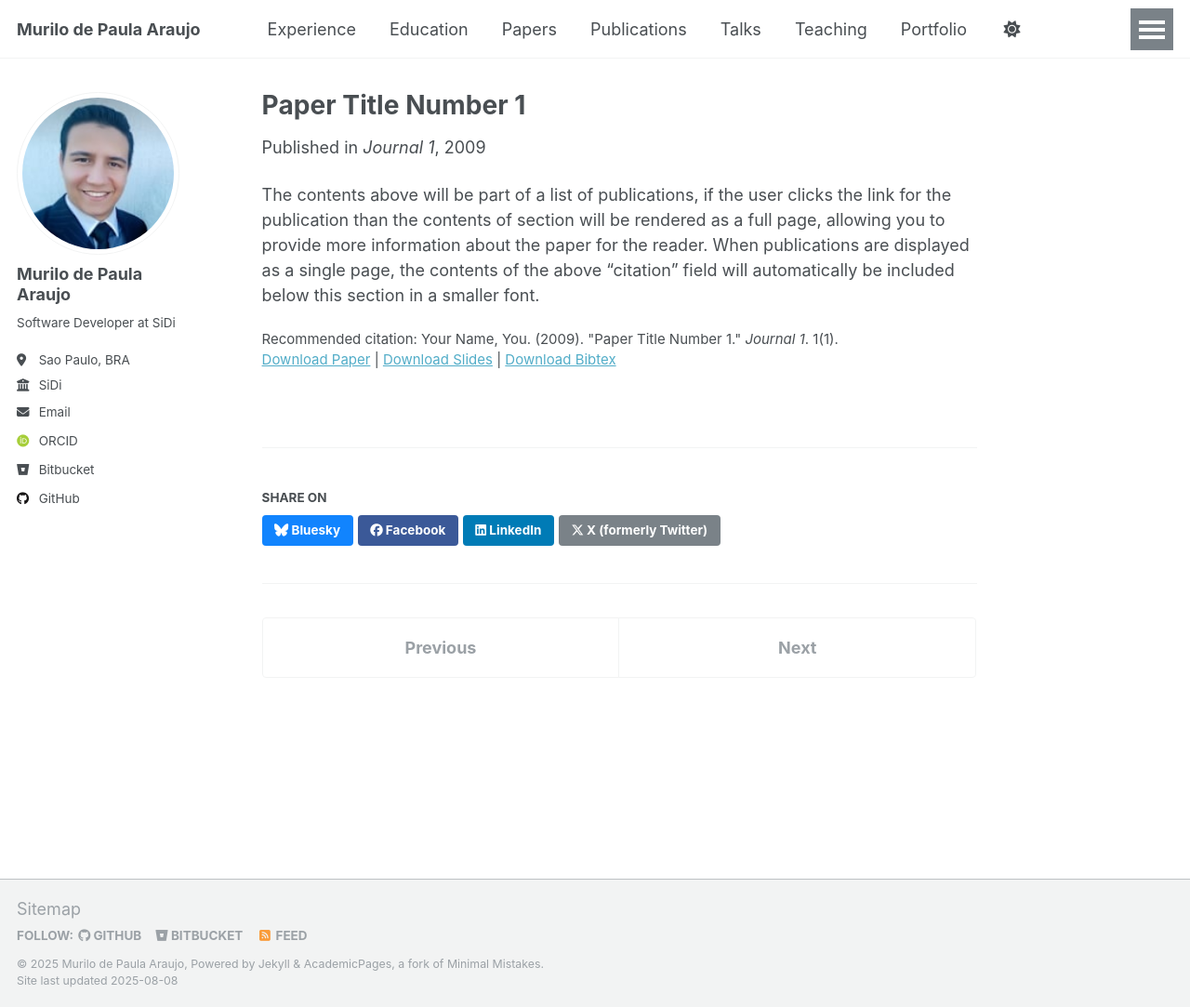
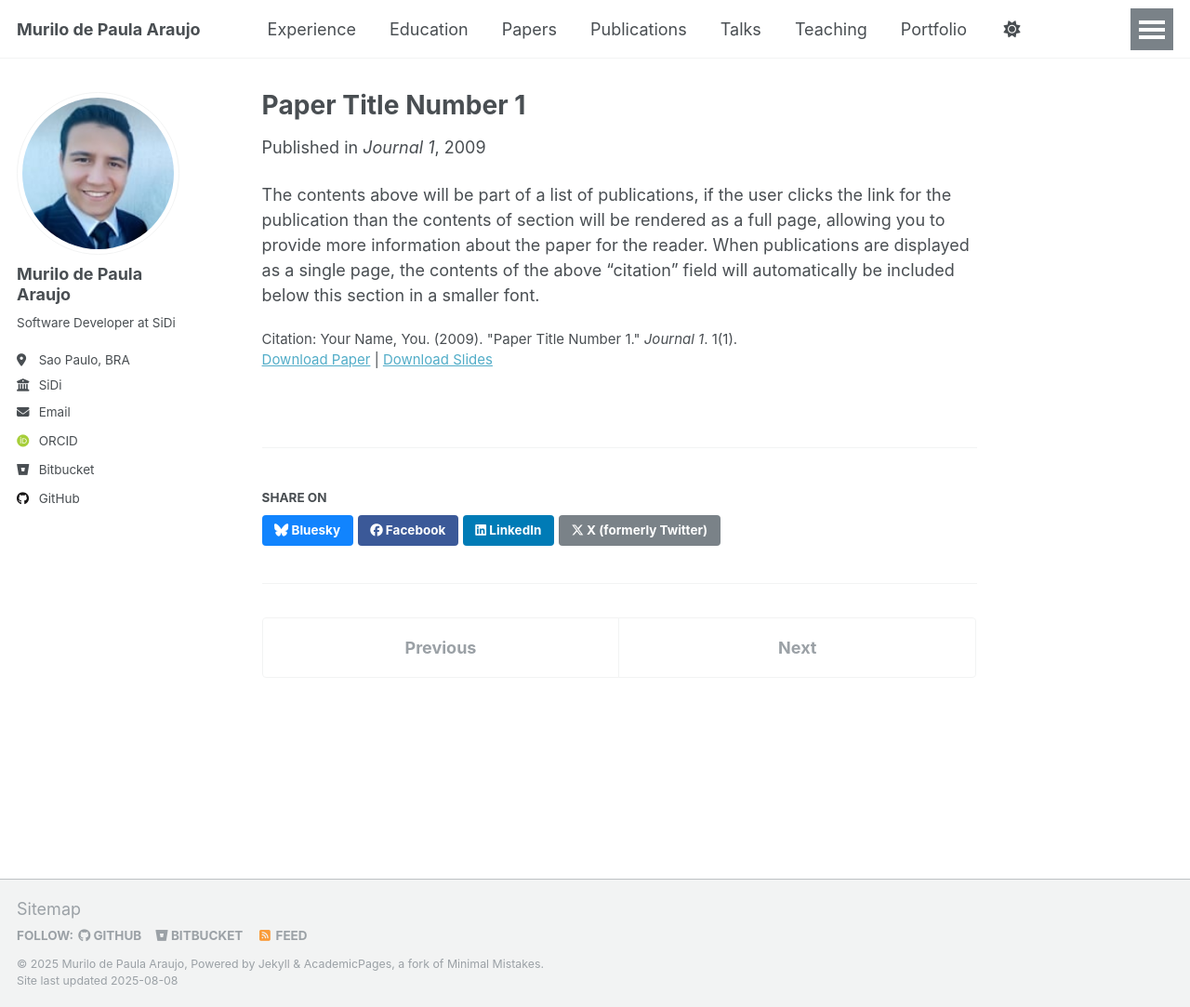
Before and after one commit to murilodepa/murilodepa.github.io, a Jekyll site: the page built from _publications/2009-10-01-paper-title-number-1.md, in a window 1280 px wide and 1083 px high. Shown: the whole window at 93% size. Built offline with Jekyll 4.4.1, drawn with Linux system fonts in a browser that asks for light colours; some web fonts are replaced; a script that is not in the unit is left out.

Commit message:
Update single.html

```diff
--- a/_layouts/single.html
+++ b/_layouts/single.html
@@ -47,26 +47,26 @@
       <section class="page__content" itemprop="text">
         {{ content }}
 
-        {% if page.citation and page.paperurl and page.slidesurl and page.bibtexurl %}
-          <p style="font-size: smaller">Recommended citation: {{ page.citation }}<br /><a href="{{ page.paperurl }}">Download Paper</a> | <a href="{{ page.slidesurl }}">Download Slides</a> | <a href="{{ page.bibtexurl }}">Download Bibtex</a></p>
+        {% if post.citation and post.paperurl and post.certificate and post.slidesurl and post.repository %}
+          <p>Citation: {{ post.citation }}<br /><a href="{{ post.paperurl }}"> Download Paper</a> | <a href="{{ post.certificate }}">Download Certificate</a> | <a href="{{ post.repository }}"> Source repository</a></p>
         {% elsif page.citation and page.paperurl and page.slidesurl %}
-          <p style="font-size: smaller">Recommended citation: {{ page.citation }}<br /><a href="{{ page.paperurl }}">Download Paper</a> | <a href="{{ page.slidesurl }}">Download Slides</a></p>
+          <p style="font-size: smaller">Citation: {{ page.citation }}<br /><a href="{{ page.paperurl }}">Download Paper</a> | <a href="{{ page.slidesurl }}">Download Slides</a></p>
         {% elsif page.citation and page.paperurl and page.bibtexurl %}
-          <p style="font-size: smaller">Recommended citation: {{ page.citation }}<br /><a href="{{ page.paperurl }}">Download Paper</a> | <a href="{{ page.bibtexurl }}">Download Bibtex</a></p>
+          <p style="font-size: smaller">Citation: {{ page.citation }}<br /><a href="{{ page.paperurl }}">Download Paper</a> | <a href="{{ page.bibtexurl }}">Download Bibtex</a></p>
         {% elsif page.citation and page.paperurl %}
-          <p style="font-size: smaller">Recommended citation: {{ page.citation }}<br /><a href="{{ page.paperurl }}">Download Paper</a></p>
+          <p style="font-size: smaller">Citation: {{ page.citation }}<br /><a href="{{ page.paperurl }}">Download Paper</a></p>
         {% elsif page.citation and page.slidesurl and page.bibtexurl %}
-          <p style="font-size: smaller">Recommended citation: {{ page.citation }}<br /><a href="{{ page.slidesurl }}">Download Slides</a> | <a href="{{ page.bibtexurl }}">Download Bibtex</a></p>
+          <p style="font-size: smaller">Citation: {{ page.citation }}<br /><a href="{{ page.slidesurl }}">Download Slides</a> | <a href="{{ page.bibtexurl }}">Download Bibtex</a></p>
         {% elsif page.citation and page.slidesurl %}
-          <p style="font-size: smaller">Recommended citation: {{ page.citation }}<br /><a href="{{ page.slidesurl }}">Download Slides</a></p>
+          <p style="font-size: smaller">Citation: {{ page.citation }}<br /><a href="{{ page.slidesurl }}">Download Slides</a></p>
         {% elsif page.slidesurl and page.bibtexurl %}
           <p style="font-size: smaller"><a href="{{ page.slidesurl }}">Download Slides</a> | <a href="{{ page.bibtexurl }}">Download Bibtex</a></p>
         {% elsif page.paperurl and page.bibtexurl %}
           <p style="font-size: smaller"><a href="{{ page.paperurl }}">Download Paper</a> | <a href="{{ page.bibtexurl }}">Download Bibtex</a></p>
         {% elsif page.citation and page.bibtexurl %}
-          <p style="font-size: smaller">Recommended citation: {{ page.citation }}<br /><a href="{{ page.bibtexurl }}">Download Bibtex</a></p>
+          <p style="font-size: smaller">Citation: {{ page.citation }}<br /><a href="{{ page.bibtexurl }}">Download Bibtex</a></p>
         {% elsif page.citation %}
-          <p style="font-size: smaller">Recommended citation: {{ page.citation }}</p>
+          <p style="font-size: smaller">Citation: {{ page.citation }}</p>
         {% elsif page.slidesurl %}
           <p style="font-size: smaller"><a href="{{ page.slidesurl }}">Download Slides</a></p>
         {% elsif page.bibtexurl %}
```
